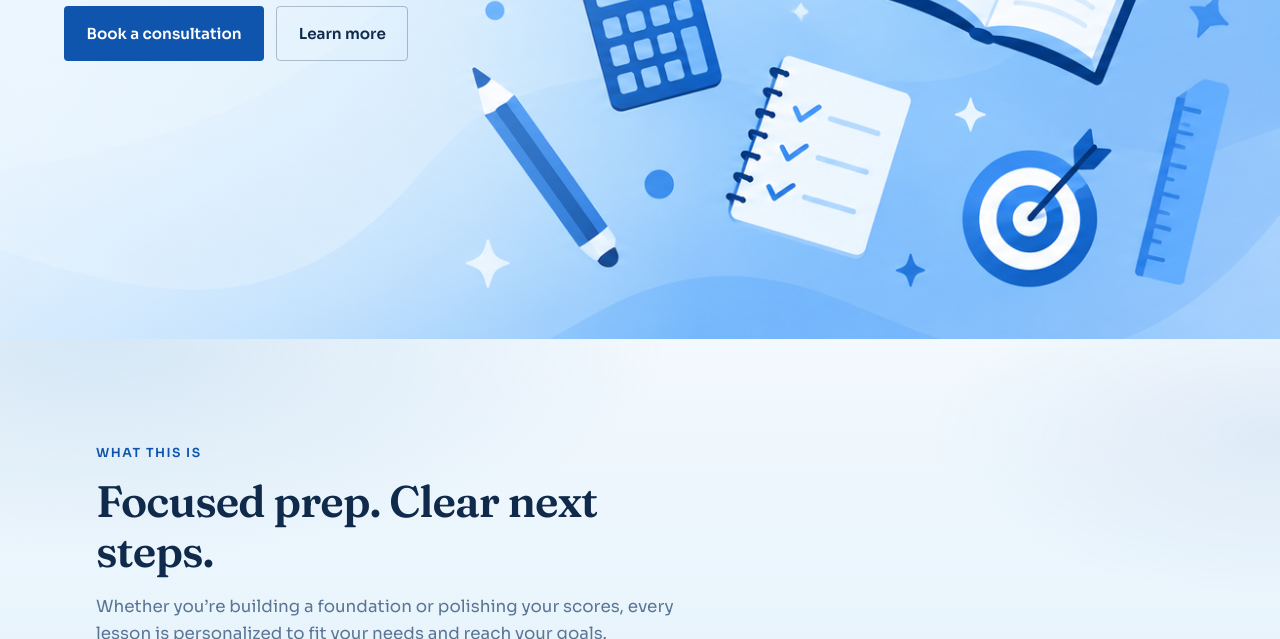
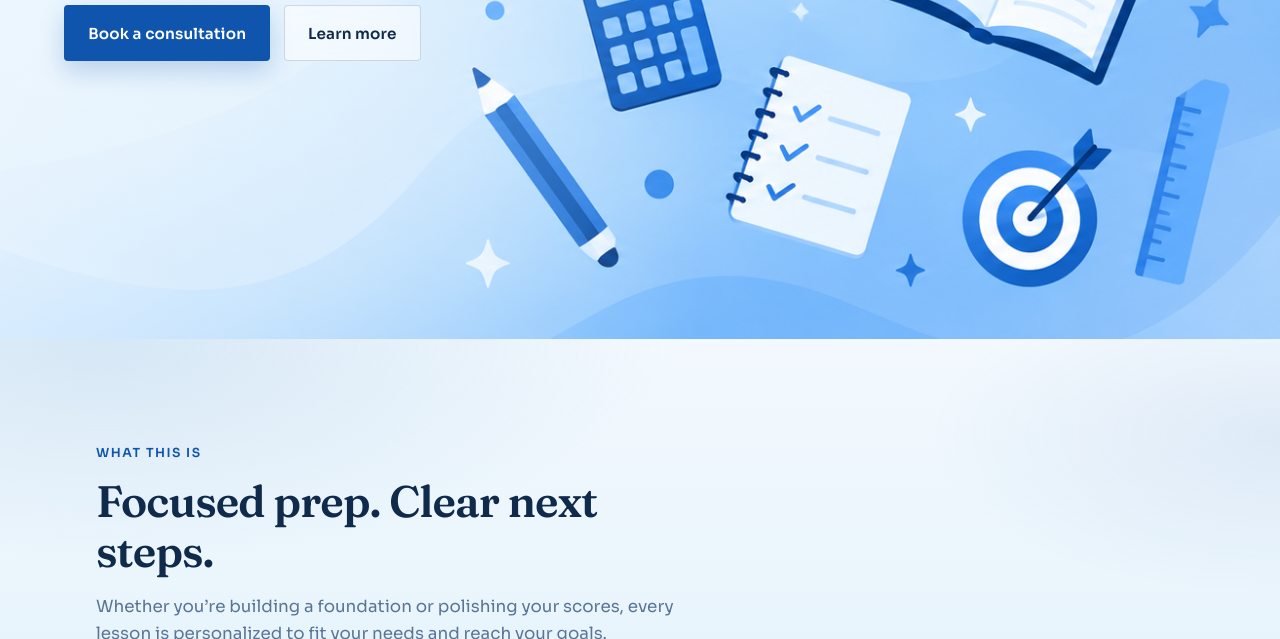
Before and after one commit to hmfranklin07/SAT-Website, a plain HTML site: page index.html in a window 1280 px wide. Shown: the part 461-1100 px from the top of the page. Drawn offline with Linux system fonts and the light colour scheme.

Commit message:
Polish hero button pair styling

```diff
--- a/styles.css
+++ b/styles.css
@@ -402,18 +402,37 @@ main {
 .hero-actions {
   display: flex;
   flex-wrap: wrap;
-  gap: 0.75rem;
+  align-items: center;
+  gap: 0.85rem;
+}
+
+.hero .btn {
+  padding: 0.9rem 1.45rem;
+  min-height: 3rem;
+  letter-spacing: 0.01em;
+}
+
+.hero .btn-primary {
+  box-shadow: 0 10px 24px rgba(15, 84, 173, 0.22);
+}
+
+.hero .btn-primary:hover,
+.hero .btn-primary:focus-visible {
+  box-shadow: 0 12px 28px rgba(15, 84, 173, 0.28);
 }
 
 .hero .btn-ghost {
   color: var(--ink);
-  border-color: rgba(15, 42, 74, 0.28);
+  background: rgba(255, 255, 255, 0.55);
+  border-color: rgba(15, 42, 74, 0.16);
+  backdrop-filter: blur(8px);
 }
 
 .hero .btn-ghost:hover,
 .hero .btn-ghost:focus-visible {
-  border-color: var(--blue-deep);
-  background: rgba(15, 84, 173, 0.06);
+  color: var(--blue-deep);
+  border-color: var(--blue);
+  background: rgba(255, 255, 255, 0.82);
 }
 
 @media (max-width: 720px) {
```
